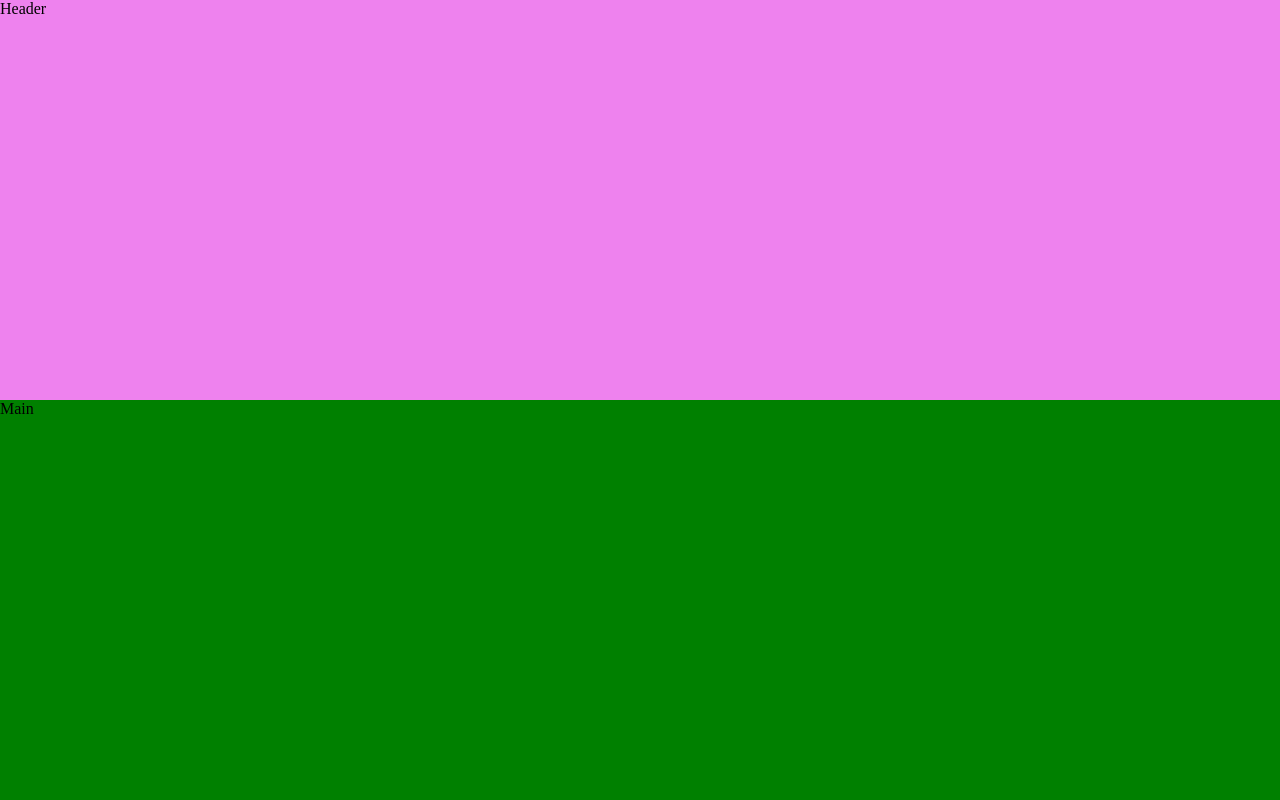
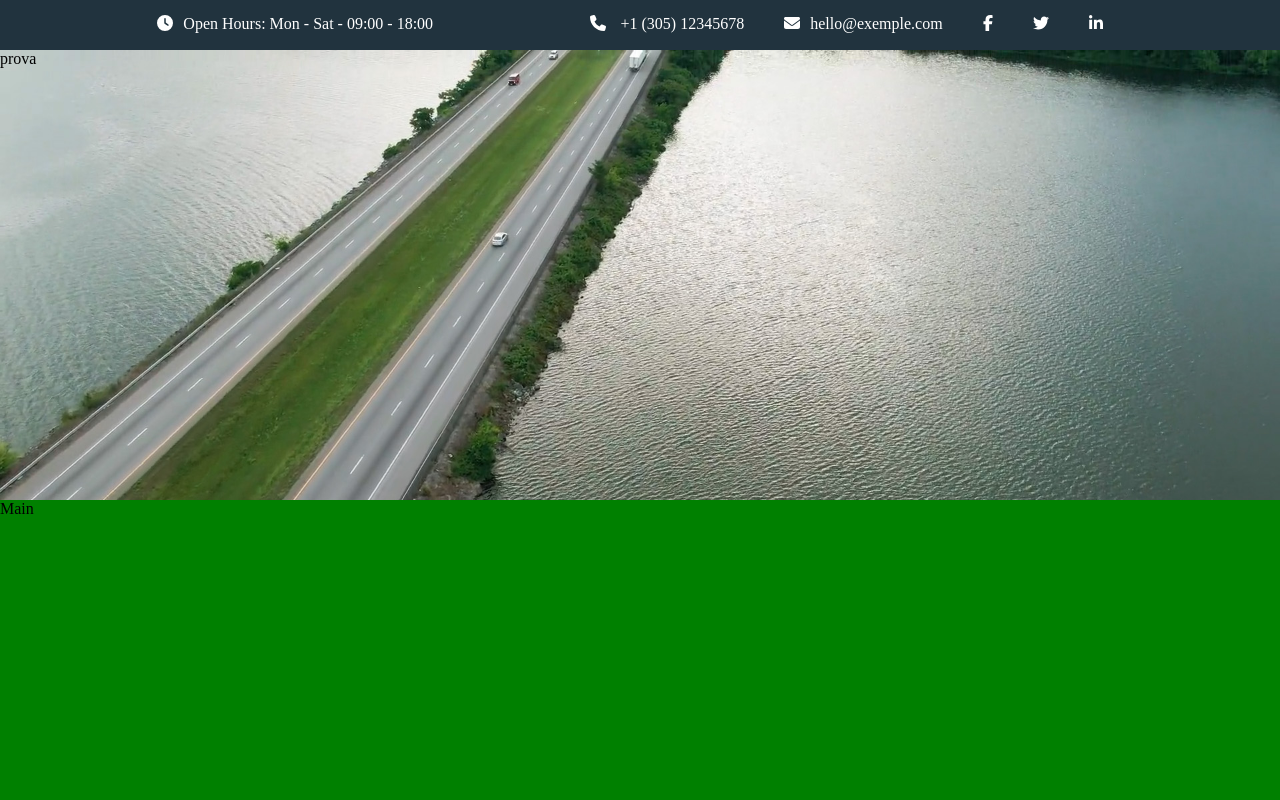
Before and after one commit to DanieleCorrado/proj-html-vuejs, a Vue app: page / in a window 1280 px wide. Shown: the top 800 px of the page. Built offline with nearby package versions, Linux system fonts and the light colour scheme.

Commit message:
add header info section

```diff
--- a/package.json
+++ b/package.json
@@ -9,6 +9,11 @@
     "preview": "vite preview"
   },
   "dependencies": {
+    "@fortawesome/fontawesome-svg-core": "^6.4.0",
+    "@fortawesome/free-brands-svg-icons": "^6.4.0",
+    "@fortawesome/free-regular-svg-icons": "^6.4.0",
+    "@fortawesome/free-solid-svg-icons": "^6.4.0",
+    "@fortawesome/vue-fontawesome": "^3.0.3",
     "vue": "^3.2.47"
   },
   "devDependencies": {
--- a/src/components/PageHeader.vue
+++ b/src/components/PageHeader.vue
@@ -2,13 +2,94 @@
 
 export default {
     name: "PageHeader",
+    data() {
+      return {
+        workHours: {
+          firstDay : 'Mon',
+          lastDay : 'Sat',
+          openingtime : '09:00',
+          closingTime : '18:00'
+        },
+        contacts: [
+        {
+          stateCode: '1',
+          areaCode: '305',
+          phoneNumber: '12345678'
+        },
+        {
+          mail: 'hello@exemple.com'
+        }
+        ]
+      }
+    }
 }
 </script>
 
 <template>
 
 <header>
-  Header
+  <section id="info">
+
+    <!-- infomrazioni orario di lavoro -->
+
+    <div id="work-time">
+      <font-awesome-icon icon="fa-solid fa-clock" />
+      <span>Open Hours: {{workHours.firstDay}} - {{workHours.lastDay}} - {{workHours.openingtime}} - {{workHours.closingTime}}</span>
+    </div>
+
+    <!-- Informazioni contatti aziendali -->
+
+    <div id="contacts">
+
+     <div id="mail-phone">
+
+        <!-- Telefono aziendale -->
+
+       <font-awesome-icon icon="fa-solid fa-phone" />
+        <span id="phone"> +{{ contacts[0].stateCode }}
+          <span v-if="contacts[0].areaCode">({{ contacts[0].areaCode }})</span>
+          {{ contacts[0].phoneNumber }}
+        </span>
+
+        <!-- Mail aziendale -->
+
+        <font-awesome-icon icon="fa-solid fa-envelope" />
+        <span id="mail"> {{contacts[1].mail}} </span>
+
+      </div>
+
+      <!-- Informazioni social aziendali -->
+
+      <div id="socials">
+
+        <!-- Facebook -->
+
+        <a href="#">
+          <font-awesome-icon icon="fa-brands fa-facebook-f" />
+        </a>
+
+        <!-- Twitter -->
+
+        <a href="#">
+          <font-awesome-icon icon="fa-brands fa-twitter" />
+        </a>
+
+        <!-- Linkedin -->
+
+        <a href="#">
+          <font-awesome-icon icon="fa-brands fa-linkedin-in" />
+        </a>
+
+      </div>
+
+    </div>
+
+  </section>
+
+  <section id="jumbotrone">
+    prova
+  </section>
+
 </header>
 
 </template>
@@ -17,10 +98,63 @@ export default {
 
 @use '../styles/partials/variables.scss' as *;
 
+// Regole header
 
 header {
-  height: 400px;
-  background-color: violet;
+  height: 500px;
+
+  // Regole info
+
+  #info{
+    display: flex;
+    padding: 15px 0;
+    justify-content:space-evenly;
+    background-color: rgb(33, 51, 62);
+    color: white;
+    height: 10%;
+
+    #work-time {
+      span {
+        margin-left: 10px;
+      }
+    }
+
+    // Regole contatti
+
+    #contacts {
+      display: flex;
+
+      #mail-phone {
+
+        #phone {
+          margin-left: 10px;
+          margin-right: 40px;
+        }
+
+        #mail {
+          margin-left: 10px;
+        }
+      }
+
+      // Regole social
+
+      #socials {
+        margin-left: 20px;
+
+        a {
+          padding: 20px;
+        }
+      }
+    }
+  }
+
+  #jumbotrone {
+    height: 90%;
+    background-image: url(../assets/img/jumbo.jpg);
+    overflow: hidden;
+    background-size: cover;
+    background-position: top;
+  }
 }
 
 </style>
--- a/src/main.js
+++ b/src/main.js
@@ -1,5 +1,14 @@
 import { createApp } from 'vue'
 import './styles/general.scss'
 import App from './App.vue'
+import { library } from '@fortawesome/fontawesome-svg-core'
+import { FontAwesomeIcon } from '@fortawesome/vue-fontawesome'
+import { faClock } from '@fortawesome/free-solid-svg-icons'
+import { faPhone } from '@fortawesome/free-solid-svg-icons'
+import { faEnvelope } from '@fortawesome/free-solid-svg-icons'
+import { faFacebookF } from '@fortawesome/free-brands-svg-icons'
+import { faTwitter } from '@fortawesome/free-brands-svg-icons'
+import { faLinkedinIn } from '@fortawesome/free-brands-svg-icons'
+library.add(faClock, faPhone, faEnvelope, faFacebookF, faTwitter, faLinkedinIn)
 
-createApp(App).mount('#app')
+createApp(App).component('font-awesome-icon', FontAwesomeIcon).mount('#app')
--- a/src/styles/general.scss
+++ b/src/styles/general.scss
@@ -3,3 +3,7 @@
   padding: 0;
   box-sizing: border-box;
 }
+
+a {
+  color: white;
+}
```
Also changed, not shown: 1 other file (tests, documents, lock files or other folders).
